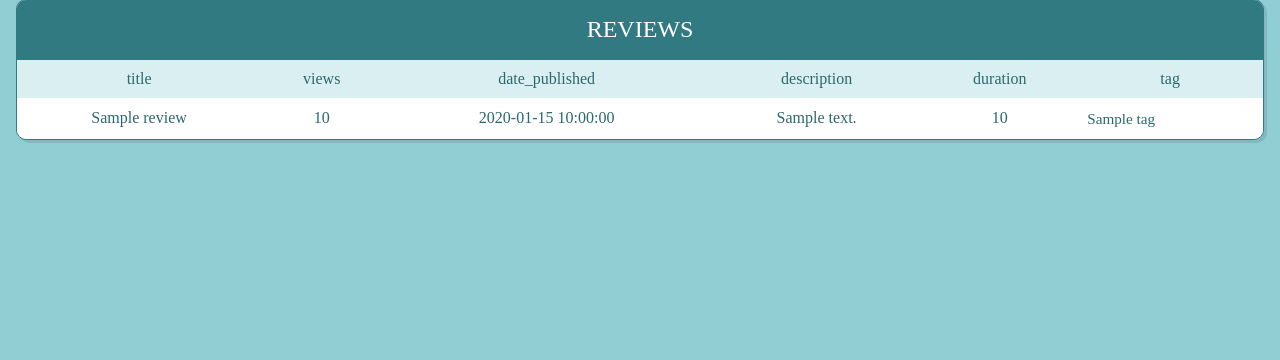
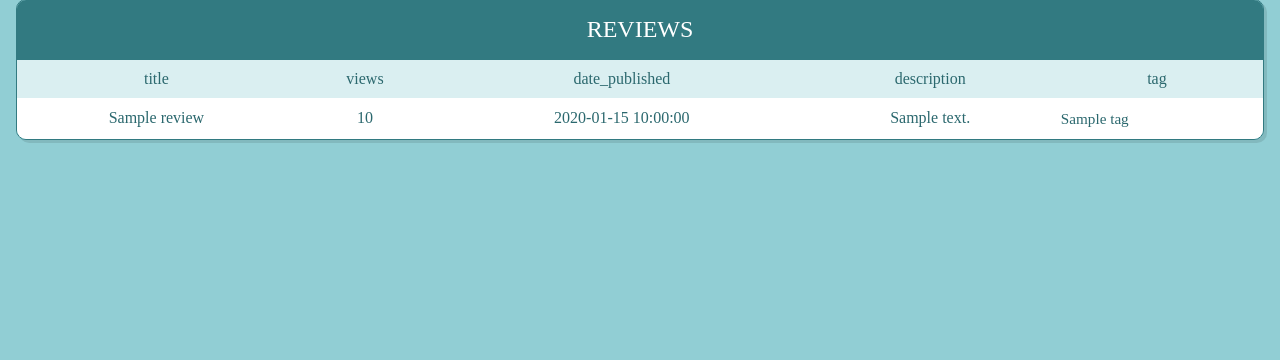
Before and after one commit to shraddha980/Python_YoutubeWebscrapping, a Flask app: template templates/results.html in a window 1280 px wide. Shown: the part 17-377 px from the top of the page. Run offline with Flask 2, Linux system fonts and the light colour scheme; the template is opened without the code that fills it: most values are stand-ins (such as "Sample title", 1, 10 or a date in 2020); some libraries are stand-ins or nearby versions.

Commit message:
Update results.html

```diff
--- a/templates/results.html
+++ b/templates/results.html
@@ -25,7 +25,7 @@
          <th>views</th>
           <th>date_published</th>
          <th>description</th>
-         <th>duration</th>
+
          <th >tag</th>
 
       </tr>
@@ -35,7 +35,7 @@
          <td>{{review['Views']}}</td>
           <td>{{review['Date_published']}}</td>
          <td>{{review['Description']}}</td>
-         <td>{{review['Duration']}}</td>
+
          <td>{{review['Tag']}} </td>
        {% endfor %}
    </table>
```
